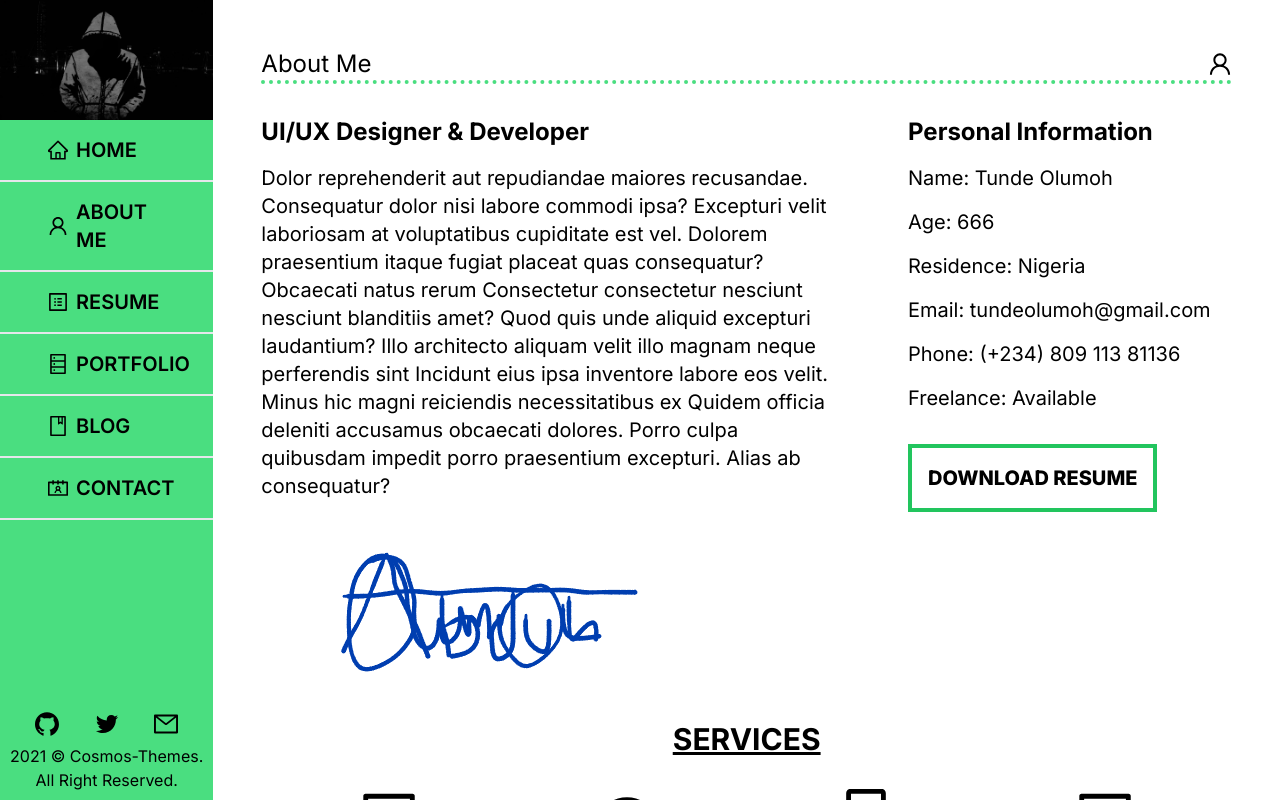
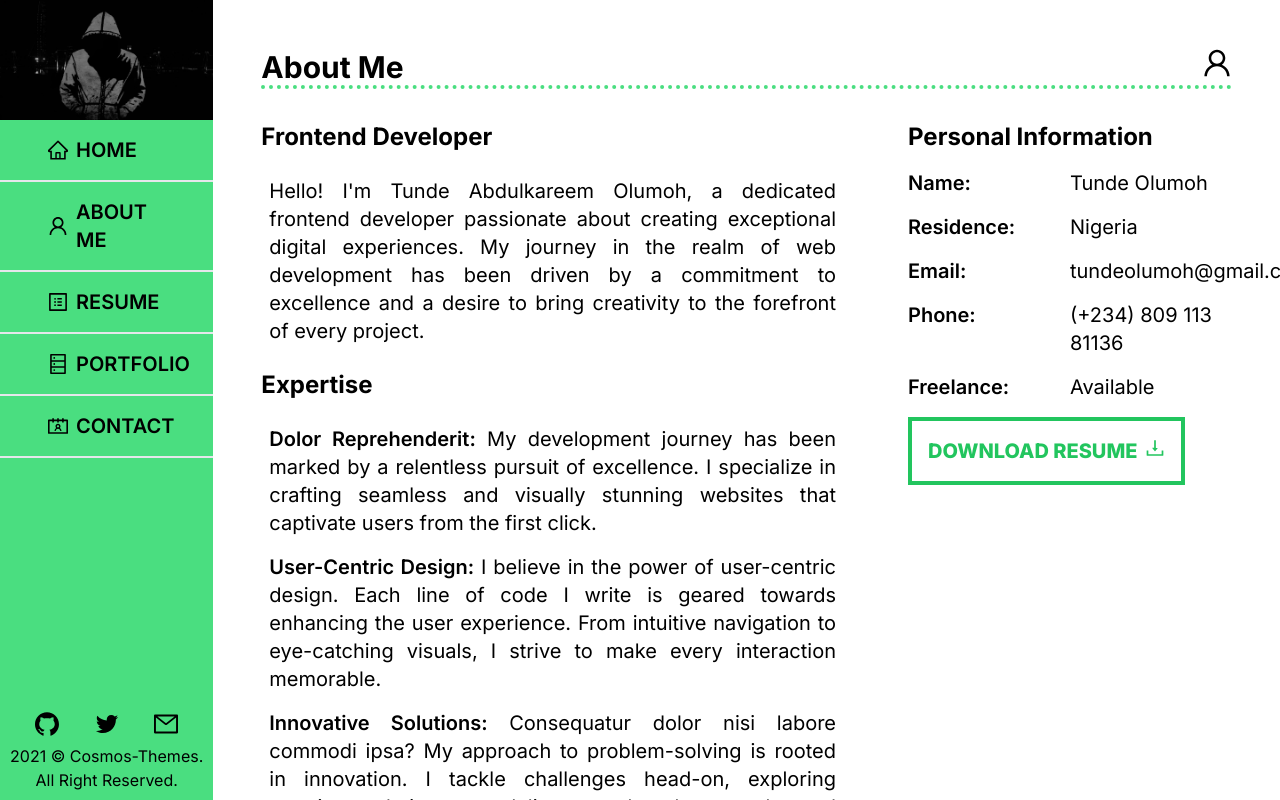
Before and after one commit to abdulkareemolumoh/portfolio, a Next.js app: page /about_me in a window 1280 px wide. Built offline with nearby package versions, Linux system fonts and the light colour scheme.

Commit message:
Updated Details

```diff
--- a/app/about_me/page.tsx
+++ b/app/about_me/page.tsx
@@ -1,30 +1,81 @@
-import { UserOutlined } from "../component/antd";
+import { DownloadOutlined, UserOutlined } from "../component/antd";
 import Image from "next/image";
 import { Services, Testimonials } from "../component/about_me";
 
 const About = () => {
   return (
     <div className="m-12 ">
-      <div className="flex justify-between align-bottom  text-2xl border-b-4 border-dotted border-green-400 mb-4">
+      <div className="flex justify-between items-baseline font-bold text-3xl border-b-4 border-dotted border-green-400 mb-4">
         <h1>About Me</h1>
         <UserOutlined />
       </div>
       <div className="grid grid-cols-8 gap-16">
-        <div className="col-span-5 ">
-          <h2 className="my-4 font-bold text-2xl">
-            UI/UX Designer & Developer
-          </h2>
-          <p className="text-xl">
-            Dolor reprehenderit aut repudiandae maiores recusandae. Consequatur
-            dolor nisi labore commodi ipsa? Excepturi velit laboriosam at
-            voluptatibus cupiditate est vel. Dolorem praesentium itaque fugiat
-            placeat quas consequatur? Obcaecati natus rerum Consectetur
-            consectetur nesciunt nesciunt blanditiis amet? Quod quis unde
-            aliquid excepturi laudantium? Illo architecto aliquam velit illo
-            magnam neque perferendis sint Incidunt eius ipsa inventore labore
-            eos velit. Minus hic magni reiciendis necessitatibus ex Quidem
-            officia deleniti accusamus obcaecati dolores. Porro culpa quibusdam
-            impedit porro praesentium excepturi. Alias ab consequatur?
+        <div className="col-span-5 text-justify ">
+          <h1 className="my-4 font-bold text-2xl">Frontend Developer</h1>
+          <p className="text-xl  p-2">
+            Hello! I&apos;m Tunde Abdulkareem Olumoh, a dedicated frontend
+            developer passionate about creating exceptional digital experiences.
+            My journey in the realm of web development has been driven by a
+            commitment to excellence and a desire to bring creativity to the
+            forefront of every project.
+          </p>
+          <h1 className="my-4 font-bold text-2xl">Expertise</h1>
+          <p className="text-xl p-2 ">
+            <span className="font-semibold">Dolor Reprehenderit:</span> My
+            development journey has been marked by a relentless pursuit of
+            excellence. I specialize in crafting seamless and visually stunning
+            websites that captivate users from the first click.
+          </p>
+          <p className="text-xl p-2">
+            <span className="font-semibold">User-Centric Design:</span> I
+            believe in the power of user-centric design. Each line of code I
+            write is geared towards enhancing the user experience. From
+            intuitive navigation to eye-catching visuals, I strive to make every
+            interaction memorable.
+          </p>
+          <p className="text-xl p-2">
+            <span className="font-semibold">Innovative Solutions:</span>{" "}
+            Consequatur dolor nisi labore commodi ipsa? My approach to
+            problem-solving is rooted in innovation. I tackle challenges
+            head-on, exploring creative solutions to deliver results that go
+            beyond expectations.
+          </p>
+          <h1 className="my-4 font-bold text-2xl">Technical Proficiency</h1>
+          <p className="text-xl p-2">
+            <span className="font-semibold">Languages:</span> Proficient in
+            HTML, CSS, and JavaScript, I leverage these languages to build
+            robust and responsive websites. My commitment to staying current
+            with the latest technologies ensures that my skills are always at
+            the cutting edge.
+          </p>
+          <p className="text-xl p-2">
+            <span className="font-semibold"> Frameworks:</span> I have a strong
+            command of frontend frameworks, with a particular focus on React.js.
+            This enables me to develop dynamic and scalable applications that
+            meet the demands of modern web development.
+          </p>
+          <h1 className="my-4 font-bold text-2xl">Commitment to Quality</h1>
+          <p className="text-xl p-2">
+            <span className="font-semibold">Attention to Detail:</span>
+            Excepturi velit laboriosam at voluptatibus cupiditate est vel.
+            Attention to detail is at the core of my work. Whether it&apos;s
+            refining the layout, fine-tuning the responsiveness, or optimizing
+            performance, I ensure every detail contributes to a polished final
+            product.
+          </p>
+          <p className="text-xl p-2">
+            <span className="font-semibold">Continuous Growth:</span> I embrace
+            learning as a lifelong journey. By staying curious and exploring
+            emerging technologies, I guarantee that my skill set evolves with
+            the ever-changing landscape of frontend development.
+          </p>
+          <h1 className="my-4 font-bold text-2xl">Let&apos;s Collaborate</h1>
+          <p className="text-xl p-2">
+            If you&apos;re seeking a frontend developer who combines technical
+            expertise with a passion for creating extraordinary digital
+            experiences, let&apos;s connect. I&apos;m excited about the
+            possibility of collaborating on projects that push boundaries and
+            leave a lasting impact. Thank you for visiting!
           </p>
           <Image
             src={"/images/signature.png"}
@@ -41,15 +92,29 @@ const About = () => {
         <div className="col-span-3">
           <h3 className="my-4 font-bold text-2xl">Personal Information</h3>
           <ul className="text-xl">
-            <li className="my-4">Name: Tunde Olumoh</li>
-            <li className="my-4">Age: 666</li>
-            <li className="my-4">Residence: Nigeria</li>
-            <li className="my-4">Email: tundeolumoh@gmail.com</li>
-            <li className="my-4">Phone: (+234) 809 113 81136</li>
-            <li className="my-4">Freelance: Available</li>
+            <li className="my-4 grid grid-cols-2">
+              <span className="font-semibold">Name: </span> Tunde Olumoh
+            </li>
+            <li className="my-4 grid grid-cols-2">
+              <span className="font-semibold">Residence: </span> Nigeria
+            </li>
+            <li className="my-4 grid grid-cols-2">
+              <span className="font-semibold">Email: </span>{" "}
+              tundeolumoh@gmail.com
+            </li>
+            <li className="my-4 grid grid-cols-2">
+              <span className="font-semibold">Phone: </span> (+234) 809 113
+              81136
+            </li>
+            <li className="my-4 grid grid-cols-2">
+              <span className="font-semibold">Freelance: </span> Available
+            </li>
           </ul>
-          <button className="border-4 font-extrabold text-xl border-green-500 p-4 mt-4 ">
-            DOWNLOAD RESUME
+          <button className="border-4 text-green-500 font-extrabold text-xl border-green-500 p-4 mt-4 gap-2 flex items-baseline ">
+            <a href="/resume/Resume.pdf" download="Resume.pdf" target="_blank">
+              DOWNLOAD RESUME
+            </a>
+            <DownloadOutlined />
           </button>
         </div>
       </div>
--- a/app/component/about_me/services.tsx
+++ b/app/component/about_me/services.tsx
@@ -6,38 +6,30 @@ const Services = () => {
       <h1 className="text-center text-3xl font-bold underline mb-8">
         SERVICES
       </h1>
-      <div className="flex justify-between text-center  m-2 ">
+      <div className="flex justify-evenly text-center  m-2 ">
         <div>
           <LaptopOutlined className="text-6xl" />
           <h1 className="text-xl font-semibold my-4">Web Development</h1>
-          <h2>
+          {/* <h2>
             Amet aspernatur delectus maxime ducimus similique Ratione asperiores
             corporis provident aut libero.
-          </h2>
+          </h2> */}
         </div>
         <div>
           <EyeOutlined className="text-6xl" />
           <h1 className="text-xl font-semibold my-4">Web Design</h1>
-          <h2>
+          {/* <h2>
             Amet aspernatur delectus maxime ducimus similique Ratione asperiores
             corporis provident aut libero.
-          </h2>
+          </h2> */}
         </div>
         <div>
           <MobileOutlined className="text-6xl" />
           <h1 className="text-xl font-semibold my-4">Responsive Design</h1>
-          <h2>
+          {/* <h2>
             Amet aspernatur delectus maxime ducimus similique Ratione asperiores
             corporis provident aut libero.
-          </h2>
-        </div>
-        <div>
-          <LaptopOutlined className="text-6xl" />
-          <h1 className="text-xl font-semibold my-4">Photography</h1>
-          <h2>
-            Amet aspernatur delectus maxime ducimus similique Ratione asperiores
-            corporis provident aut libero.
-          </h2>
+          </h2> */}
         </div>
       </div>
     </div>
--- a/app/component/about_me/testimonials.tsx
+++ b/app/component/about_me/testimonials.tsx
@@ -39,8 +39,8 @@ const Testimonials = () => {
         <Image
           src={testimony.image}
           alt={testimony.name}
-          width={100}
-          height={100}
+          width={75}
+          height={75}
           style={{
             width: "auto",
             height: "auto",
--- a/app/component/shared/navbar.tsx
+++ b/app/component/shared/navbar.tsx
@@ -49,10 +49,10 @@ const Navbar = () => {
               PORTFOLIO
             </li>
           </Link>
-          <li className="px-12 py-4 text-xl font-semibold border-b-2  flex align-bottom gap-2">
+          {/* <li className="px-12 py-4 text-xl font-semibold border-b-2  flex align-bottom gap-2">
             <BookOutlined />
             BLOG
-          </li>
+          </li> */}
           <Link href={"/contact"}>
             <li className="px-12 py-4 text-xl font-semibold border-b-2  flex align-bottom gap-2">
               <ContactsOutlined />
--- a/app/contact/page.tsx
+++ b/app/contact/page.tsx
@@ -1,21 +1,48 @@
-import { ContactsOutlined, MailOutlined } from "@ant-design/icons";
+import {
+  ContactsOutlined,
+  MailOutlined,
+  PhoneOutlined,
+  SendOutlined,
+  EnvironmentOutlined,
+} from "../component/antd";
 
 const Contact = () => {
   return (
-    <div className="m-12">
-      <div className="flex justify-between align-bottom  text-2xl border-b-4 border-dotted border-green-400 mb-4">
+    <div className="m-12 ">
+      <div className="flex justify-between items-baseline font-bold text-3xl border-b-4 border-dotted border-green-400 mb-4">
         <h1>Contact Me</h1>
         <p>
           <ContactsOutlined />
         </p>
       </div>
-      <div className="grid grid-cols-2 gap-4 m-12">
-        <div className="p-4 border-4 rounded-xl max-w-fit m-4 shadow-xl ">
+      <div className="grid grid-cols-3 m-12">
+        <div className="p-4 border-4 rounded-xl max-w-fit m-4 shadow-xl hover:scale-110 ">
           <MailOutlined className="text-[16rem]" />
-          <h1 className="m-4 font-semibold text-center">Tenzies</h1>
-          <button className="py-2 px-4 border rounded-xl border-green-500 flex mx-auto">
+          <h1 className="m-4 font-semibold text-center">
+            tundeolumoh@gmail.com
+          </h1>
+          <button className="py-2 px-4 border rounded-xl border-green-500 flex mx-auto items-center gap-2">
+            <SendOutlined />
             <a href="mailto:tundeolumoh@gmail.com" target="_blank">
               Send Mail
+            </a>
+          </button>
+        </div>
+        <div className="p-4 border-4 rounded-xl max-w-fit m-4 shadow-xl hover:scale-110 ">
+          <PhoneOutlined className="text-[16rem]" />
+          <h1 className="m-4 font-semibold text-center">+234 80 913 81136</h1>
+          <button className="py-2 px-4 border rounded-xl border-green-500 flex mx-auto items-center gap-2">
+            <PhoneOutlined /> <a href="tel:+2348091381136">Phone</a>
+          </button>
+        </div>
+        <div className="p-4 border-4 rounded-xl max-w-fit m-4 shadow-xl hover:scale-110 ">
+          <EnvironmentOutlined className="text-[16rem]" />
+          <h1 className="m-4 font-semibold text-center">
+            Ilorin, Kwara State, Nigeria
+          </h1>
+          <button className="py-2 px-4 border rounded-xl border-green-500 flex mx-auto">
+            <a href="https://maps.app.goo.gl/2UkLuPWCmvqnbZ178" target="_blank">
+              Location
             </a>
           </button>
         </div>
--- a/app/page.tsx
+++ b/app/page.tsx
@@ -1,22 +1,21 @@
-"use client";
-import { Typewriter } from "react-simple-typewriter";
+import { Typewriter } from "./component/antd";
 
 export default function Home() {
   return (
     <main>
       <div className="w-full h-screen bg-[url('../public/images/background.jpg')] bg-cover ">
-        <div className="flex flex-col items-center justify-center h-full text-4xl font-bold text-white gap-4">
-          <h1>OLUMOH TUNDE ABDULKAREEM</h1>
+        <div className="flex flex-col items-center justify-center h-full text-4xl font-bold text-white gap-12">
+          <h1>TUNDE ABDULKAREEM OLUMOH</h1>
           <h2>
             I am a
             <span style={{ color: "green", fontWeight: "bold" }}>
               <Typewriter
-                words={[" Software Engineer", " Community Manager"]}
+                words={[" Software Engineer", " Technical Support Engineer"]}
                 loop={5}
                 cursor
                 cursorStyle=""
                 typeSpeed={90}
-                deleteSpeed={50}
+                deleteSpeed={100}
                 delaySpeed={1000}
               />
             </span>
--- a/app/portfolio/page.tsx
+++ b/app/portfolio/page.tsx
@@ -5,8 +5,8 @@ import Image from "next/image";
 const Portfolio = () => {
   return (
     <div>
-      <div className="m-12">
-        <div className="flex justify-between align-bottom  text-2xl border-b-4 border-dotted border-green-400 mb-4">
+      <div className="m-12 ">
+        <div className="flex justify-between items-baseline font-bold text-3xl border-b-4 border-dotted border-green-400 mb-4">
           <h1>Portfolio</h1>
           <p>
             <DatabaseOutlined />
@@ -24,7 +24,7 @@ const Portfolio = () => {
             <h1 className="m-4 font-semibold text-center">Tenzies</h1>
             <button className="py-2 px-4 border rounded-xl border-green-500 flex mx-auto">
               <a href="https://tenziiesgame.netlify.app/" target="_blank">
-                View the site
+                View site
               </a>
             </button>
           </div>
@@ -40,7 +40,7 @@ const Portfolio = () => {
 
             <button className="py-2 px-4 border rounded-xl border-green-500 flex mx-auto">
               <a href="https://quizzcalapp.netlify.app/" target="_blank">
-                View the site
+                View site
               </a>
             </button>
           </div>
@@ -55,7 +55,7 @@ const Portfolio = () => {
             <h1 className="m-4 font-semibold text-center">VanLife</h1>
             <button className="py-2 px-4 border rounded-xl border-green-500 flex mx-auto">
               <a href="https://vanslifeapp.netlify.app/" target="_blank">
-                View the site
+                View site
               </a>
             </button>
           </div>
@@ -71,7 +71,7 @@ const Portfolio = () => {
 
             <button className="py-2 px-4 border rounded-xl border-green-500 flex mx-auto">
               <a href="https://trendecho.netlify.app/" target="_blank">
-                View the site
+                View site
               </a>
             </button>
           </div>
```
Also changed, not shown: app/component/antd.tsx (+14 -0 lines), app/resume/page.tsx (+113 -31 lines), 1 other file (tests, documents, lock files or other folders).
